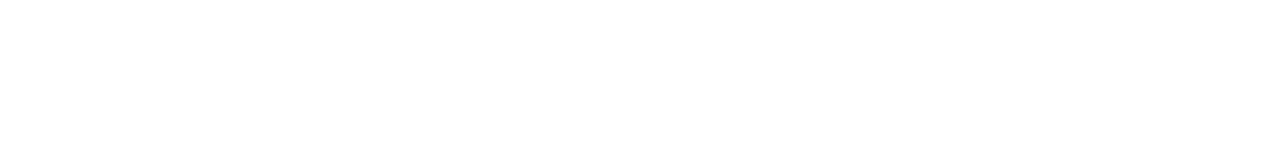
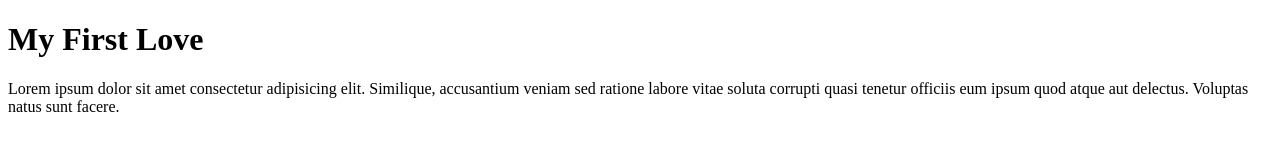
Before and after one commit to shahinur00789/panna-repo, a plain HTML site: page index.html in a window 1280 px wide. Drawn offline with Linux system fonts and the light colour scheme.

Commit message:
second blog

```diff
--- a/index.html
+++ b/index.html
@@ -6,6 +6,9 @@
     <title>Panna Blogs</title>
 </head>
 <body>
-
+    <div>
+        <h1>My First Love </h1>
+        <p>Lorem ipsum dolor sit amet consectetur adipisicing elit. Similique, accusantium veniam sed ratione labore vitae soluta corrupti quasi tenetur officiis eum ipsum quod atque aut delectus. Voluptas natus sunt facere.</p>
+    </div>
 </body>
 </html>
```
